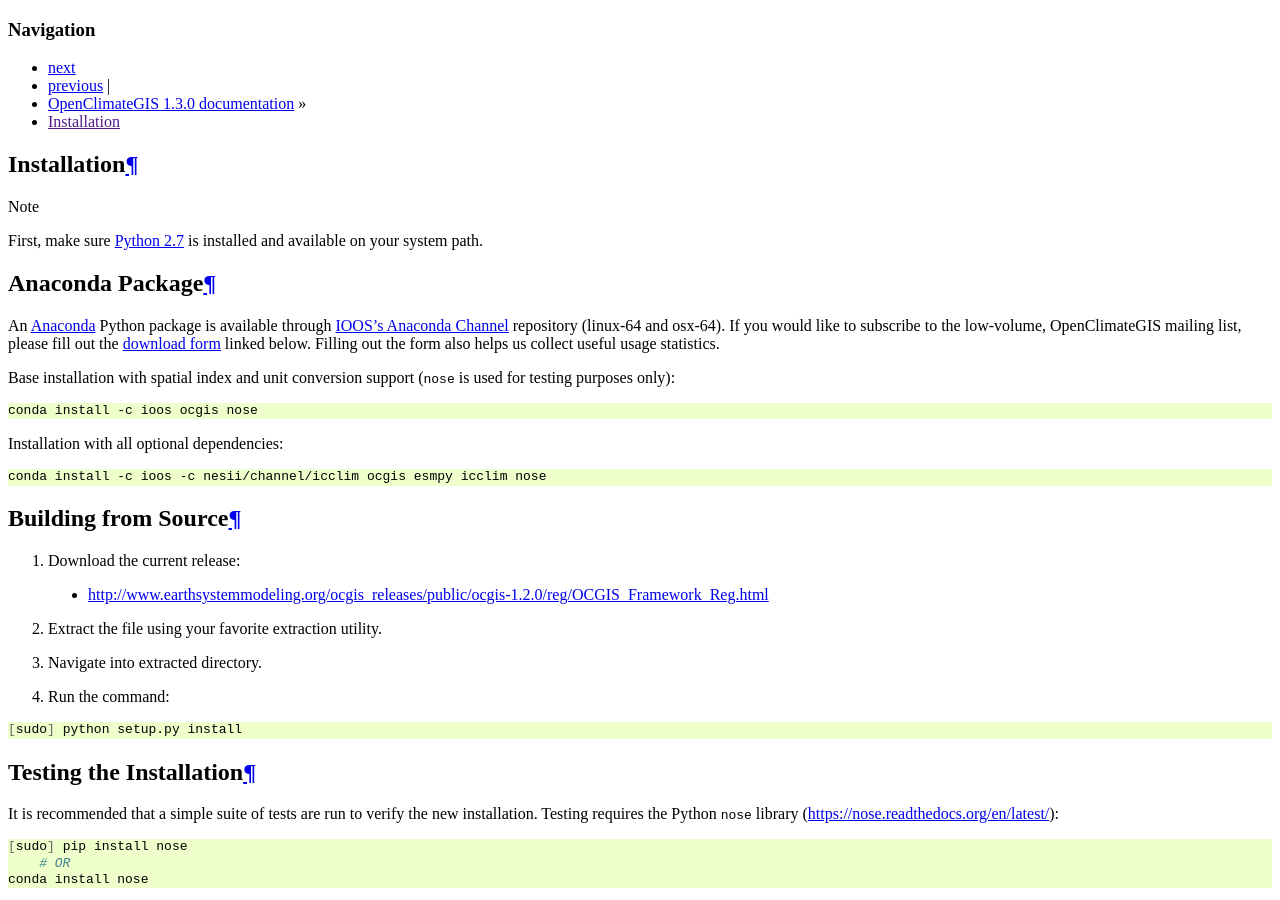
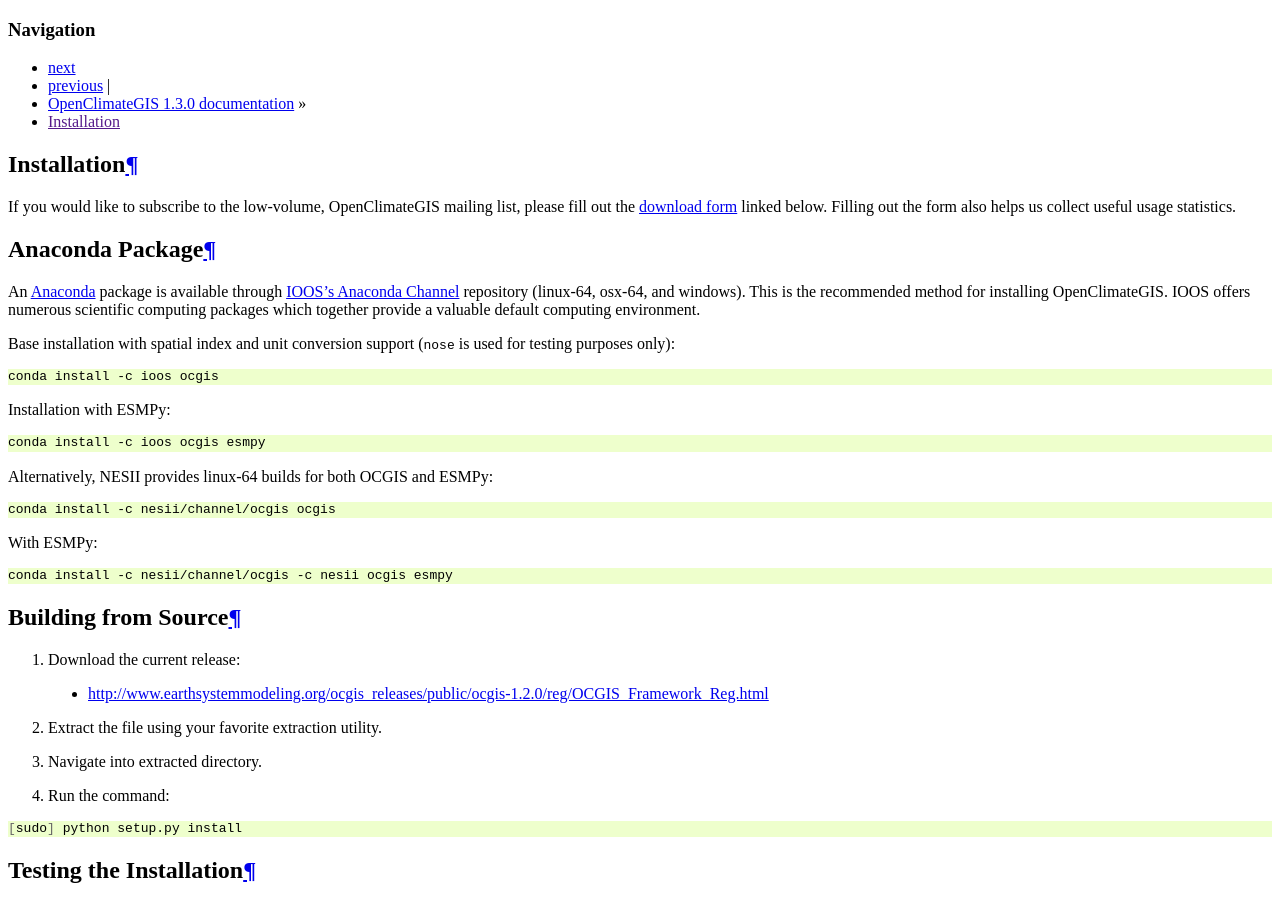
Before and after one commit to NCPP/ocgis, a Sphinx documentation site: the page built from doc/install.rst, in a window 1280 px wide and 900 px high. Built offline with Sphinx 7.4.7, drawn with Linux system fonts in a browser that asks for light colours; formulas are drawn with MathJax 3.

Commit message:
DOC: Update conda install docs

```diff
--- a/doc/computation.rst
+++ b/doc/computation.rst
@@ -240,6 +240,12 @@
 
 The Python library ``icclim`` (http://icclim.readthedocs.org/en/latest) may be used to calculate the full suite of European Climate Assessment (ECA) indices. To select an ``icclim`` calculation, prefix the name of the indice with the prefix ``'icclim_'``. A list of indices computable with ``icclim`` is available here: http://icclim.readthedocs.org/en/latest/python_api.html#icclim-indice-compute-indice.
 
+NESII hosts an Anaconda ``icclim`` build:
+
+.. code-block:: sh
+
+   conda install -c nesii/channel/ocgis icclim
+
 For example, to calculate the *TG* indice (mean of daily mean temperature), select the calculation like:
 
 >>> calc = [{'func': 'icclim_TG', 'name': 'TG'}]
--- a/doc/install.rst
+++ b/doc/install.rst
@@ -2,24 +2,36 @@
 Installation
 ============
 
-.. note:: First, make sure `Python 2.7`_ is installed and available on your system path.
+If you would like to subscribe to the low-volume, OpenClimateGIS mailing list, please fill out the :ref:`download form <download-form>` linked below. Filling out the form also helps us collect useful usage statistics.
 
 Anaconda Package
 ----------------
 
-An `Anaconda <https://store.continuum.io/cshop/anaconda/>`_ Python package is available through `IOOS's Anaconda Channel <https://anaconda.org/IOOS>`_ repository (linux-64 and osx-64). If you would like to subscribe to the low-volume, OpenClimateGIS mailing list, please fill out the :ref:`download form <download-form>` linked below. Filling out the form also helps us collect useful usage statistics.
+An `Anaconda <https://store.continuum.io/cshop/anaconda/>`_ package is available through `IOOS's Anaconda Channel <https://anaconda.org/IOOS>`_ repository (linux-64, osx-64, and windows). This is the recommended method for installing OpenClimateGIS. IOOS offers numerous scientific computing packages which together provide a valuable default computing environment.
 
 Base installation with spatial index and unit conversion support (``nose`` is used for testing purposes only):
 
 .. code-block:: sh
 
-   conda install -c ioos ocgis nose
+   conda install -c ioos ocgis
 
-Installation with all optional dependencies:
+Installation with ESMPy:
 
 .. code-block:: sh
 
-   conda install -c ioos -c nesii/channel/icclim ocgis esmpy icclim nose
+   conda install -c ioos ocgis esmpy
+
+Alternatively, NESII provides linux-64 builds for both OCGIS and ESMPy:
+
+.. code-block:: sh
+
+   conda install -c nesii/channel/ocgis ocgis
+
+With ESMPy:
+
+.. code-block:: sh
+
+   conda install -c nesii/channel/ocgis -c nesii ocgis esmpy
 
 Building from Source
 --------------------
```
